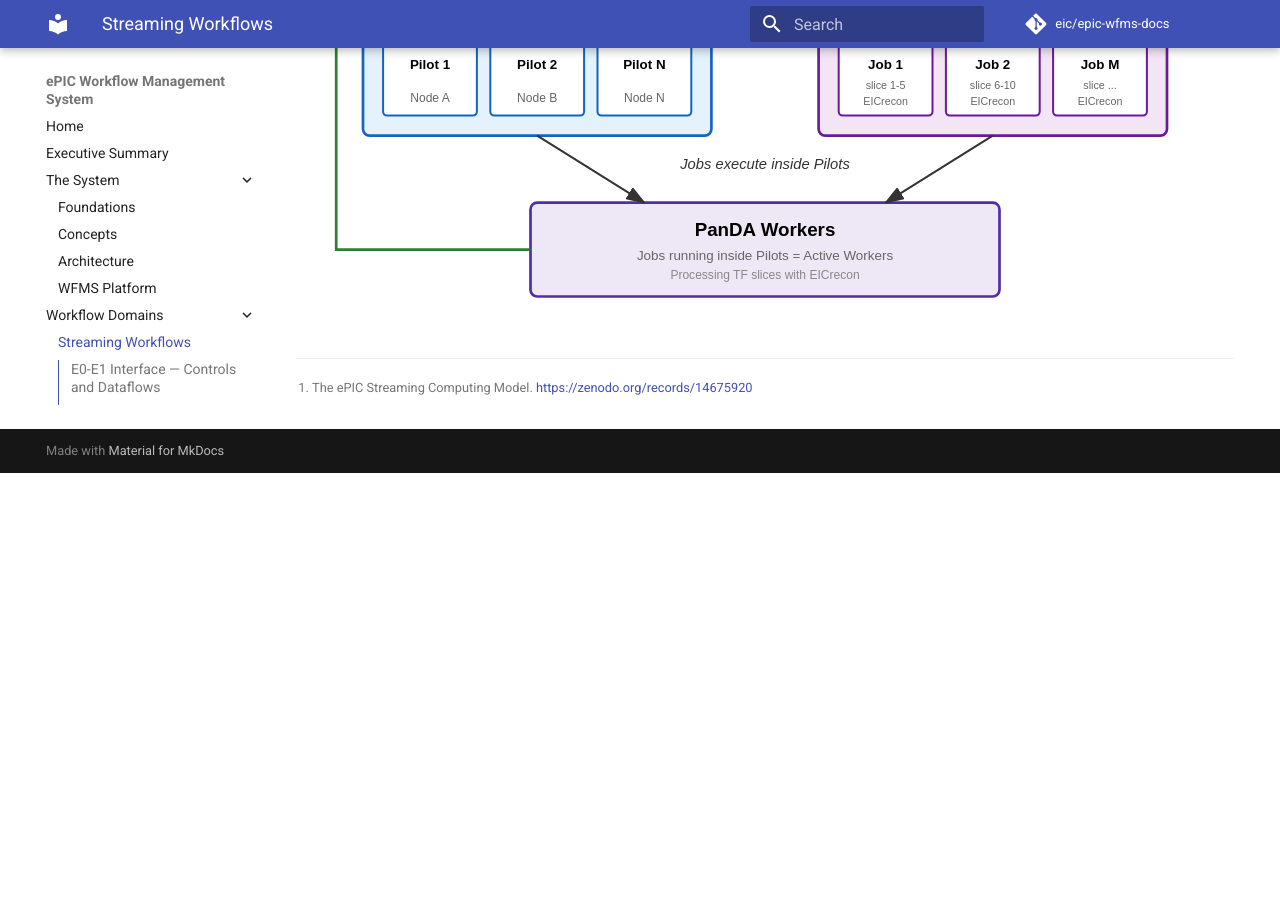
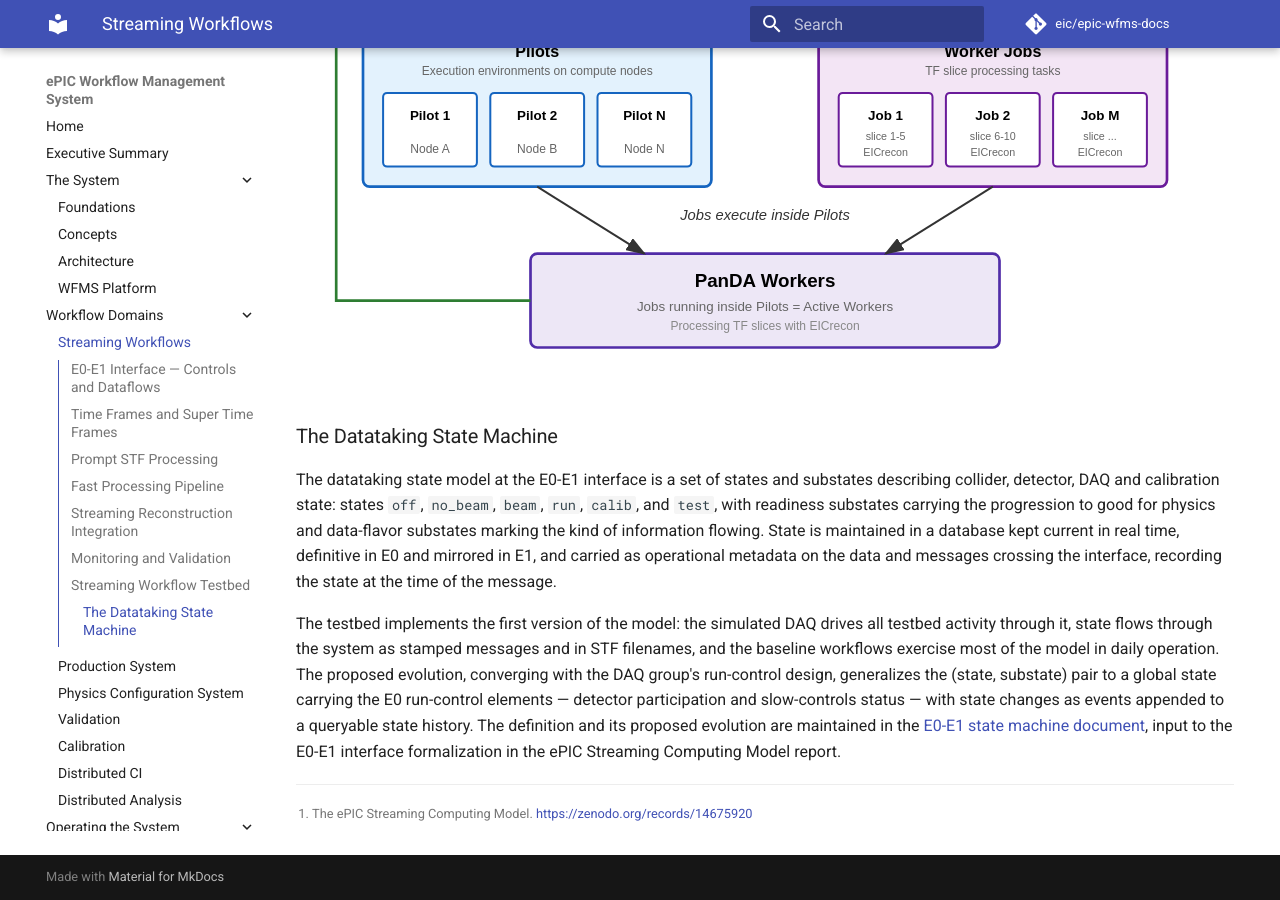
Before and after one commit to eic/epic-wfms-docs, an MkDocs documentation site: the page built from docs/streaming.md, in a window 1280 px wide and 900 px high, scrolled down 8950 px. Built offline with MkDocs 1.6.1 and Material for MkDocs 9.7.7, drawn with Linux system fonts in a browser that asks for light colours; comment, search, counter and statistics services are not loaded; before the commit the page ends 9423 px from its top, so only the background shows below that; some of the changed text lies outside the part shown.

Commit message:
Add the datataking state machine to Streaming Workflows
New subsection in the testbed area summarizing the E0-E1 datataking
state model — states, substates, E0-definitive/E1-mirrored state, and
the proposed global state evolution — linking the full definition in
swf-testbed. The interface-controls paragraph and the Run concept now
reference the state machine rather than the run lifecycle alone.

Co-Authored-By: Claude Fable 5 <noreply@anthropic.com>

```diff
--- a/docs/streaming.md
+++ b/docs/streaming.md
@@ -28,9 +28,11 @@ archiving, prompt processing, and prompt monitoring. The TF stream is a fast sub
 with data available to E1 consumers within a few seconds of datataking; it feeds fast monitoring and fast processing.
 Candidate TF delivery mechanisms are messaging and direct XRootD reads against the exit buffer.
 
-Control signals cross the interface alongside the data. The run lifecycle — run imminent, run start, pause and resume,
-run end — is broadcast from the DAQ side and drives downstream orchestration: dataset creation, processing task
-establishment, worker provisioning, and run closeout all key off these transitions.
+Control signals cross the interface alongside the data. Datataking state — collider, detector, DAQ and calibration
+state, definitive in E0 and mirrored in E1 — is carried as operational metadata on the data and messages crossing the
+interface; the [datataking state machine](#the-datataking-state-machine) defines it. The run lifecycle — run imminent,
+run start, pause and resume, run end — is broadcast from the DAQ side and drives downstream orchestration: dataset
+creation, processing task establishment, worker provisioning, and run closeout all key off these transitions.
 
 ## Time Frames and Super Time Frames
 
@@ -160,4 +162,21 @@ The iDDS/PanDA/Harvester detail behind the standing worker pool:
 
 [![iDDS PanDA detail](diagrams/idds-panda-detail-v1.svg)](diagrams/idds-panda-detail-v1.svg)
 
+### The Datataking State Machine
+
+The datataking state model at the E0-E1 interface is a set of states and substates describing collider, detector, DAQ
+and calibration state: states `off`, `no_beam`, `beam`, `run`, `calib`, and `test`, with readiness substates carrying
+the progression to good for physics and data-flavor substates marking the kind of information flowing. State is
+maintained in a database kept current in real time, definitive in E0 and mirrored in E1, and carried as operational
+metadata on the data and messages crossing the interface, recording the state at the time of the message.
+
+The testbed implements the first version of the model: the simulated DAQ drives all testbed activity through it,
+state flows through the system as stamped messages and in STF filenames, and the baseline workflows exercise most of
+the model in daily operation. The proposed evolution, converging with the DAQ group's run-control design, generalizes
+the (state, substate) pair to a global state carrying the E0 run-control elements — detector participation and
+slow-controls status — with state changes as events appended to a queryable state history. The definition and its
+proposed evolution are maintained in the
+[E0-E1 state machine document](https://github.com/BNLNPPS/swf-testbed/blob/infra/baseline-v39/docs/e0-e1-state-machine.md), input
+to the E0-E1 interface formalization in the ePIC Streaming Computing Model report.
+
 [^streaming-computing-model]: The ePIC Streaming Computing Model. <https://zenodo.org/records/14675920>
```
Also changed, not shown: docs/concepts.md (+2 -1 lines).
